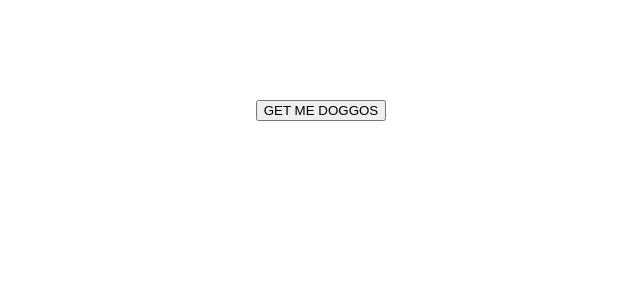
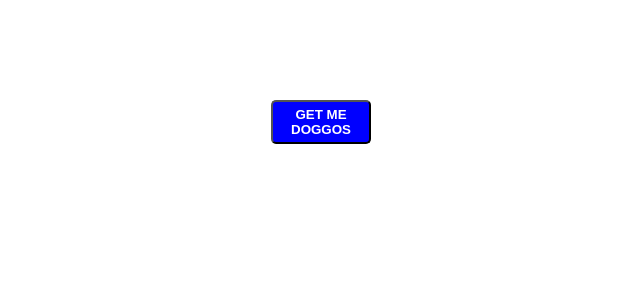
Before and after one commit to jgbharris/code-test-10.04.2021, a React (Create React App) app: page / in a window 1280 px wide. Shown: the top 300 px of the page, without its empty margins (319-959 px from the left). Built offline with nearby package versions, Linux system fonts and the light colour scheme.

Commit message:
editing tests

```diff
--- a/src/App.css
+++ /dev/null
@@ -1,3 +0,0 @@
-.App {
-  text-align: center;
-}
--- a/src/App.js
+++ b/src/App.js
@@ -1,5 +1,5 @@
 import GalleryPage from './GalleryPage.js'
-import './App.css';
+import './Styles.css';
 
 function App() {
   return (
--- a/src/Dog.css
+++ /dev/null
@@ -1,61 +0,0 @@
-.dogWrapper {
-    height: 200px;
-    width: 100%;
-    margin-top: 100px;
-}
-
-.dogsRow {
-    display: flex;
-    flex-wrap: wrap;
-}
-
-.dogButton {
-    margin: auto;
-    display: block;
-    margin-bottom: 50px;
-}
-
-
-.dogContainer {
-    display: inline-block;
-    width: 22%;
-    height: 350px;
-    margin-bottom: 50px;
-    margin-left: auto;
-    margin-right: auto;
-    object-fit: fill;
-}
-
-.dogPicture {
-    max-width: 100%;
-    max-height: 100%;
-    display: block;
-    margin-bottom: 50px;
-    object-fit: cover;
-    width: 100%;
-    height: 100%;
-}
-
-.reactPlayer {
-    border: 2px solid black;
-    margin: 0;
-}
-
-
-@media only screen and (max-width: 600px) {
-
-    .dogWrapper {
-        width: 90%;
-        margin: auto;
-        margin-top: 30px;
-    }
-
-    .dogContainer {
-       width: 100%;
-    }
-
-    .dogsRow {
-        width: 100%;
-    }
-
-  }
--- a/src/Dog.js
+++ b/src/Dog.js
@@ -1,5 +1,5 @@
 import ReactPlayer from 'react-player'
-import './Dog.css';
+import './Styles.css';
 
 export default function Dog(props) {
 
--- a/src/GalleryPage.js
+++ b/src/GalleryPage.js
@@ -1,5 +1,6 @@
 import React, { useState } from "react";
 import Dog from './Dog.js'
+import './Styles.css';
 
 export default function GalleryPage(props) {
 
@@ -16,10 +17,10 @@ export default function GalleryPage(props) {
 
     return (
         <div className="dogWrapper">
-            <div className="dogButton" >
-                <button className="dogButton" onClick={search}>
-                    GET ME DOGGOS
-                </button>
+            <div className="dogButtonContainer" >
+                    <button className="dogButton" onClick={search}>
+                        GET ME DOGGOS
+                    </button>
             </div>
             <div className="dogsRow">
                 {eightDogs ? eightDogs.map((dog) => (
--- /dev/null
+++ b/src/Styles.css
@@ -0,0 +1,80 @@
+.App {
+  text-align: center;
+}
+
+.dogWrapper {
+  height: 200px;
+  width: 100%;
+  margin-top: 100px;
+}
+
+.dogsRow {
+  display: flex;
+  flex-wrap: wrap;
+}
+
+.dogButtonContainer {
+  margin: auto;
+  display: block;
+  margin-bottom: 50px;
+}
+
+.dogButton {
+  width: 100px;
+  margin: auto;
+  display: block;
+  margin-bottom: 50px;
+  background-color: blue;
+  color: white;
+  padding: 5px 15px;
+  border-radius: 5px;
+  outline: 0;
+  text-transform: uppercase;
+  cursor: pointer;
+  font-weight: bold;
+}
+
+
+.dogContainer {
+  display: inline-block;
+  width: 22%;
+  height: 350px;
+  margin-bottom: 50px;
+  margin-left: auto;
+  margin-right: auto;
+  object-fit: fill;
+}
+
+.dogPicture {
+  max-width: 100%;
+  max-height: 100%;
+  display: block;
+  margin-bottom: 50px;
+  object-fit: cover;
+  width: 100%;
+  height: 100%;
+}
+
+.reactPlayer {
+  border: 2px solid black;
+  margin: 0;
+}
+
+
+@media only screen and (max-width: 600px) {
+
+  .dogWrapper {
+      width: 90%;
+      margin: auto;
+      margin-top: 30px;
+  }
+
+  .dogContainer {
+     width: 100%;
+  }
+
+  .dogsRow {
+      width: 100%;
+  }
+
+}
```
